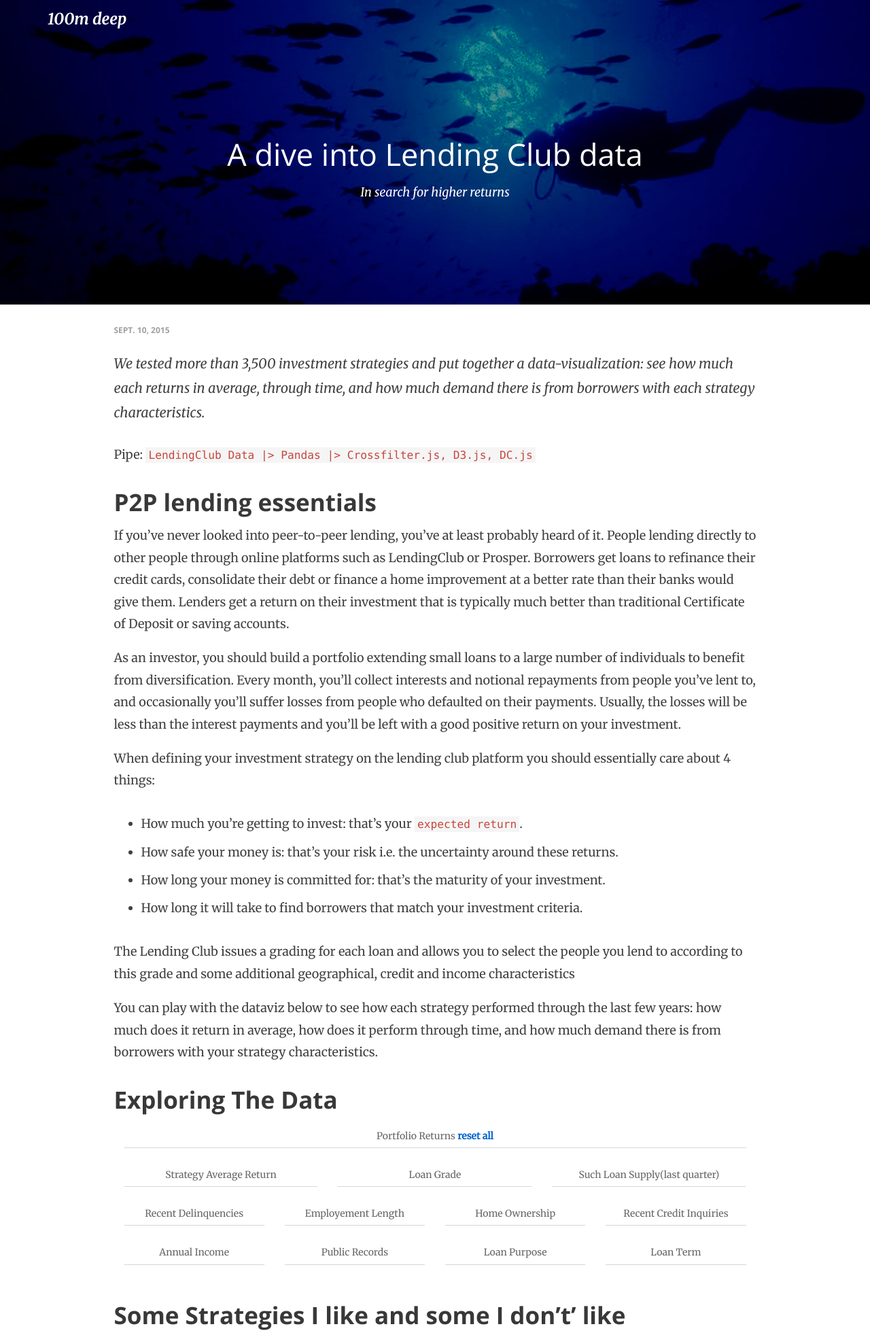
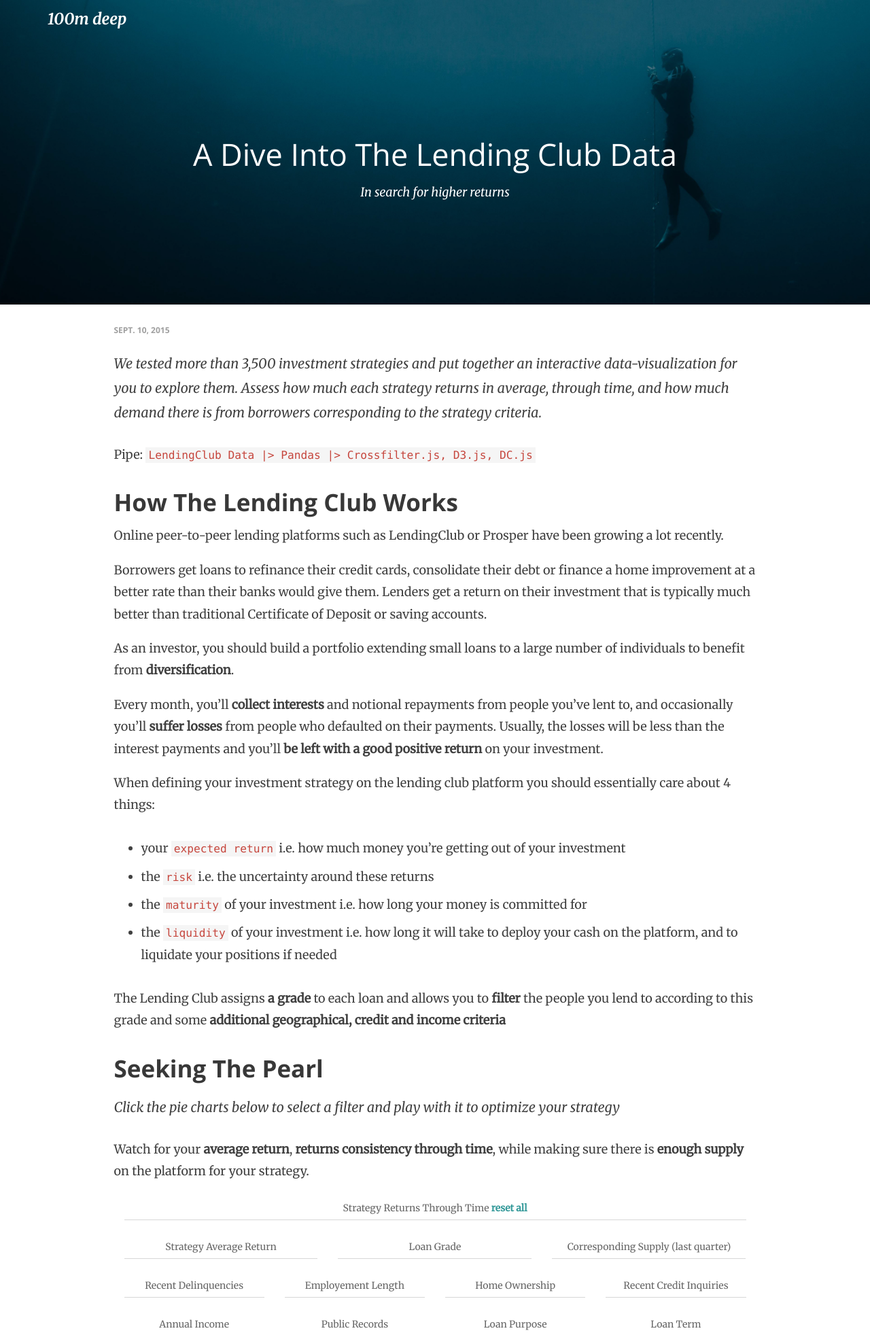
Before and after one commit to migloo/LC_dataviz, a Flask app: template templates/index.html in a window 1280 px wide. Shown: the top 1961 px of the page at 68% size. Run offline with Flask 2, Linux system fonts and the light colour scheme; the template is opened without the code that fills it, so the values that code supplies are empty; some libraries are stand-ins or nearby versions.

Commit message:
styling and copy edit

```diff
--- a/static/css/style.css
+++ b/static/css/style.css
@@ -14,17 +14,17 @@
 
 a {
 	font-weight: bold;
-	color: #0066cc;
+	color: #339999;
 	border-bottom: 1px solid rgba(198, 70, 61, 0);
 	-webkit-transition: border 0.2s;
 	-moz-transition: border 0.2s;
 	transition: border 0.2s;
 }
 a:hover {
-	border-bottom: 1px solid #0066cc;
+	border-bottom: 1px solid #339999;
 	/*border-bottom: 1px solid #000;*/
 	text-decoration: none;
-	color: #0066cc;
+	color: #339999;
 }
 
 hr {
@@ -91,7 +91,7 @@
 }
 /* ------------------------ hero ------------------------ */
 #hero {
-	background-color: #0066cc;
+	background-color: #339999;
 	padding: 55px 0;
 	min-height: 200px;
 	padding-bottom: 1em;
--- a/static/js/graphs.js
+++ b/static/js/graphs.js
@@ -227,7 +227,7 @@
 		.renderArea(true)
         .width(800)
         .height(200)
-        .brushOn(false)
+        .brushOn(true)
 		.dimension(month_dim)
 		.group(returns_group)
 		.valueAccessor(function (p) {return p.value.returns;})
--- a/static/lib/css/blue.css
+++ b/static/lib/css/blue.css
@@ -1,9 +1,9 @@
 
 .lime {
-	background-color: #80B959!important;
+	background-color: #339999!important;
 }
 .lime-text {
-	color: #80B959!important;
+	color: #339999!important;
 }
 .blue {
 	background-color: #43b5e9!important;
--- a/templates/index.html
+++ b/templates/index.html
@@ -39,7 +39,7 @@
 				<div id="cover-image" class="image-bg2 fadeIn"></div>
 				<div class="container welcome-content">
 					<div class="middle-text">
-						<h1>A dive into Lending Club data</h1>
+						<h1>A Dive Into The Lending Club Data</h1>
 						<h2>In search for higher returns</h2>
 					</div>
 				</div>
@@ -48,39 +48,39 @@
 			<div class="container content">
 					<div class="row">
 						<div class="col-md-10 col-md-offset-1">
-
 							<div class="post-date">
 								Sept. 10, 2015
 							</div>
-							<!-- <h1>We don't have a brig</h1> -->
-							<div class="post-intro">We tested more than 3,500 investment strategies and put together a data-visualization: see how much each returns in average, through time, and how much demand there is from borrowers with each strategy characteristics.</div>
+							<div class="post-intro">We tested more than 3,500 investment strategies and put together an interactive data-visualization for you to explore them. Assess how much each strategy returns in average, through time, and how much demand there is from borrowers corresponding to the strategy criteria.</div>
+
 							<div class="">Pipe: <code> LendingClub Data |> Pandas |> Crossfilter.js, D3.js, DC.js</code></div>
 
-
-							<h2>P2P lending essentials</h2>
-							<p>If you’ve never looked into peer-to-peer lending, you’ve at least probably heard of it. People lending directly to other people through online platforms such as LendingClub or Prosper. Borrowers get loans to refinance their credit cards, consolidate their debt or finance a home improvement at a better rate than their banks would give them. Lenders get a return on their investment that is typically much better than traditional Certificate of Deposit or saving accounts.</p>
-							<p>As an investor, you should build a portfolio extending small loans to a large number of individuals to benefit from diversification. Every month, you’ll collect interests and notional repayments from people you’ve lent to, and occasionally you’ll suffer losses from people who defaulted on their payments. Usually, the losses will be less than the interest payments and you’ll be left with a good positive return on your investment.</p>
+							<h2>How The Lending Club Works</h2>
+							<p>Online peer-to-peer lending platforms such as LendingClub or Prosper have been growing a lot recently.</p>
+							<p>Borrowers get loans to refinance their credit cards, consolidate their debt or finance a home improvement at a better rate than their banks would give them. Lenders get a return on their investment that is typically much better than traditional Certificate of Deposit or saving accounts.</p>
+							<p>As an investor, you should build a portfolio extending small loans to a large number of individuals to benefit from <strong>diversification</strong>.</p>
+							<p>Every month, you’ll <strong>collect interests</strong> and notional repayments from people you’ve lent to, and occasionally you’ll <strong>suffer losses</strong> from people who defaulted on their payments. Usually, the losses will be less than the interest payments and you’ll <strong>be left with a good positive return</strong> on your investment.</p>
 
 
 							<p>When defining your investment strategy on the lending club platform you should essentially care about 4 things:</p>
 							<ul>
-								<li> How much you’re getting to invest: that’s your <code>expected return</code>.</li>
-								<li> How safe your money is: that’s your risk i.e. the uncertainty around these returns.</li>
-								<li> How long your money is committed for:  that’s the maturity of your investment.</li>
-								<li> How long it will take to find borrowers that match your investment criteria.</li>
+								<li>your <code>expected return</code> i.e. how much money you’re getting out of your investment</li>
+								<li>the <code>risk</code> i.e. the uncertainty around these returns</li>
+								<li>the <code>maturity</code> of your investment i.e. how long your money is committed for</li>
+								<li>the <code>liquidity</code> of your investment i.e. how long it will take to deploy your cash on the platform, and to liquidate your positions if needed</li>
 							</ul>
-							<p> The Lending Club issues a grading for each loan and allows you to select the people you lend to according to this grade and some additional geographical, credit and income characteristics</p>
-							<p> You can play with the dataviz below to see how each strategy performed through the last few years: how much does it return in average, how does it perform through time, and how much demand there is from borrowers with your strategy characteristics.</p>
+							<p> The Lending Club assigns <strong>a grade</strong> to each loan and allows you to <strong>filter</strong> the people you lend to according to this grade and some <strong>additional geographical, credit and income criteria</strong></p>
 
-
-							<h2>Exploring The Data</h2>
+							<h2>Seeking The Pearl</h2>
+							<div class="post-intro">Click the pie charts below to select a filter and play with it to optimize your strategy</div>
+							<p>Watch for your <strong>average return</strong>, <strong>returns consistency through time</strong>, while making sure there is <strong>enough supply</strong> on the platform for your strategy.</p>
 							  <div class="container-fluid">
 							    <div class="row">
 
 							      <div class="col-sm-12">
 							        <div class="chart-wrapper">
 							          <div class="chart-title">
-							            Portfolio Returns
+							            Strategy Returns Through Time
 							            <a class="reset" href="javascript:reset_filters();" style="display: true;">reset all</a>
 							          </div>
 							          <div class="chart-stage">
@@ -116,7 +116,7 @@
 							      <div class="col-sm-4">
 							        <div class="chart-wrapper">
 							          <div class="chart-title">
-							          	Such Loan Supply(last quarter)
+							          	Corresponding Supply (last quarter)
 							          </div>
 							          <div class="chart-stage">
 							            <div id="newly-issued"></div>
@@ -216,17 +216,31 @@
 							          </div>
 							        </div>
 							      </div>
-
-
-
-
-
 							    </div>
 							  </div>
-							<h2>Some Strategies I like and some I don’t’ like</h2>
+							<h2>Strategies I like and Strategies I don’t’ like</h2>
 							<p>I like a lot lending to people who had 1 or more delinquency. I limit myself to grades B,C,D and E. Historical returns are above 9%, stable through time. There has been loan for 44M worth issued through the plaftform in the last quarter which is good enough.</p>
+
 							<p>I also like lending to people who own their home, and have not had any credit inquiry. Returns are very consistent through time. Supply is good, 150M$ on the platform last quarter. For an extra ‘kick’ remove the ‘A’ grade from the filter. It’s gets me up to 7.85%.</p>
+
 							<p>In general, I don’t like ‘A’ graded loans too much. Their average return is of 4.3%. That’s much lower than the average market. Even though that’s probably the only category that did not suffer too much during the crisis, I find that the premium to pay for this lower risk is too high.</p>
+
+							<h2>Methodology And Other Technical Considerations</h2>
+							<p>
+							</p>
+
+							<div id="author" class="clearfix">
+									<img class="img-circle" alt="" src="img/clement.jpg" height="96" width="96">
+									<div class="author-info">
+										<h3>Clement Miglietti</h3>
+										<p>I am passionned about data driven decision making. I am always happy to talk so let's get in touch on <a href="https://www.linkedin.com/pub/clement-miglietti/3/320/5a">LinkedIn</a>.</p>
+									</div>
+							</div>
+							<ul class="social-links outline text-center">
+									<li><a href="https://twitter.com/CMiglietti"><i class="icon-twitter"></i></a></li>
+									<li><a href="https://www.linkedin.com/pub/clement-miglietti/3/320/5a"><i class="icon-link"></i></a></li>
+									<i class="fa fa-linkedin"></i>
+							</ul>
 						</div>
 					</div>
 				</div>
@@ -254,11 +268,6 @@
 					<div class="copyright">
 						<div class="container">
 							<p class="pull-left">This site is not affiliated with Lending Club. This site does not provide investment advice. Investment decisions are made by users at their own risk</p>
-<!-- 							<ul class="social-links pull-right">
-								<li><a href="#link"><i class="icon-twitter"></i></a></li>
-								<li><a href="#link"><i class="icon-facebook"></i></a></li>
-								<li><a href="#link"><i class="icon-googleplus"></i></a></li>
-							</ul> -->
 						</div>
 					</div>
 				</footer>
```
Also changed, not shown: other parts of static/css/style.css (+28 -28 lines), img/clement.jpg (added), static/img/Diving.jpg, static/img/Diving2.jpg (added), static/img/clement.jpg (added), 1 other file.
